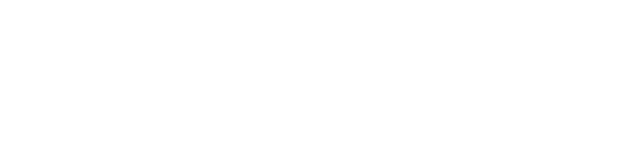
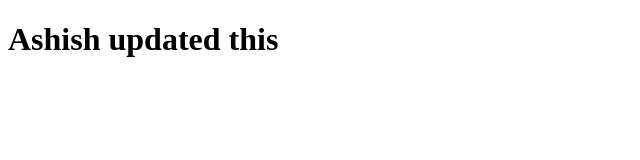
Before and after one commit to Ashishbaghel7065/branchpractice, a plain HTML site: page index.html in a window 1280 px wide. Shown: the whole page, without its empty margins (0-640 px from the left). Drawn offline with Linux system fonts and the light colour scheme.

Commit message:
ashish updated

```diff
--- a/index.html
+++ b/index.html
@@ -6,6 +6,6 @@
     <title>Document</title>
 </head>
 <body>
-
+    <h1>Ashish updated this</h1>
 </body>
 </html>
```
